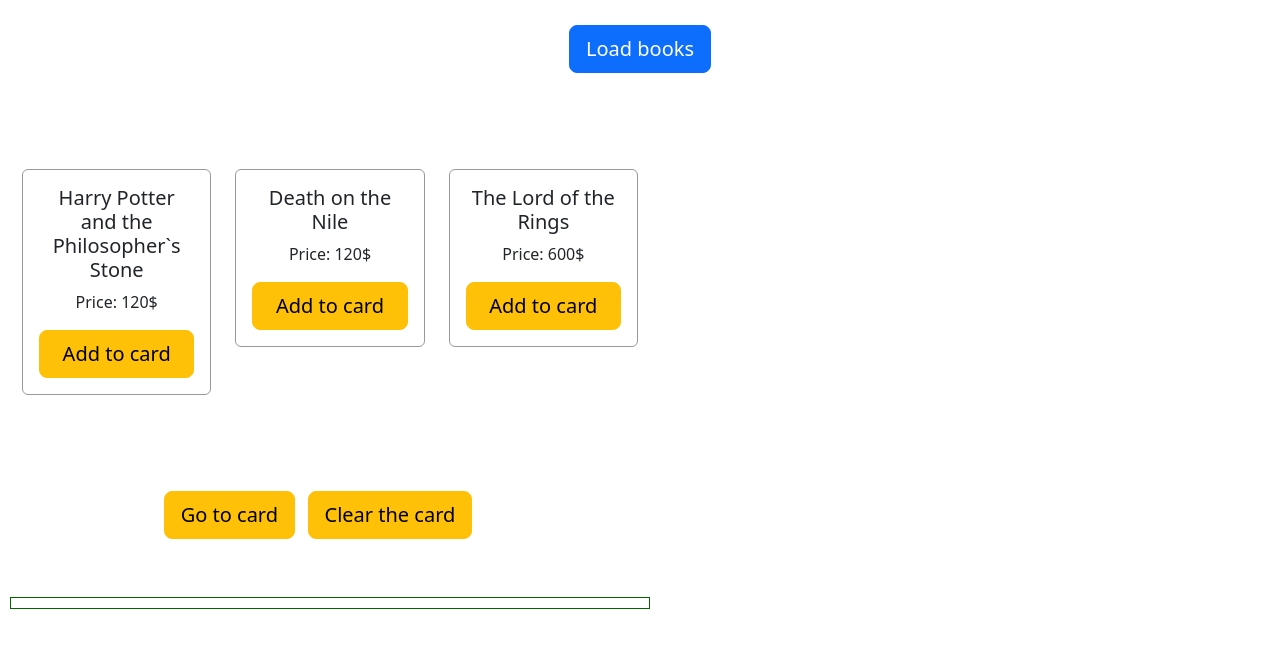
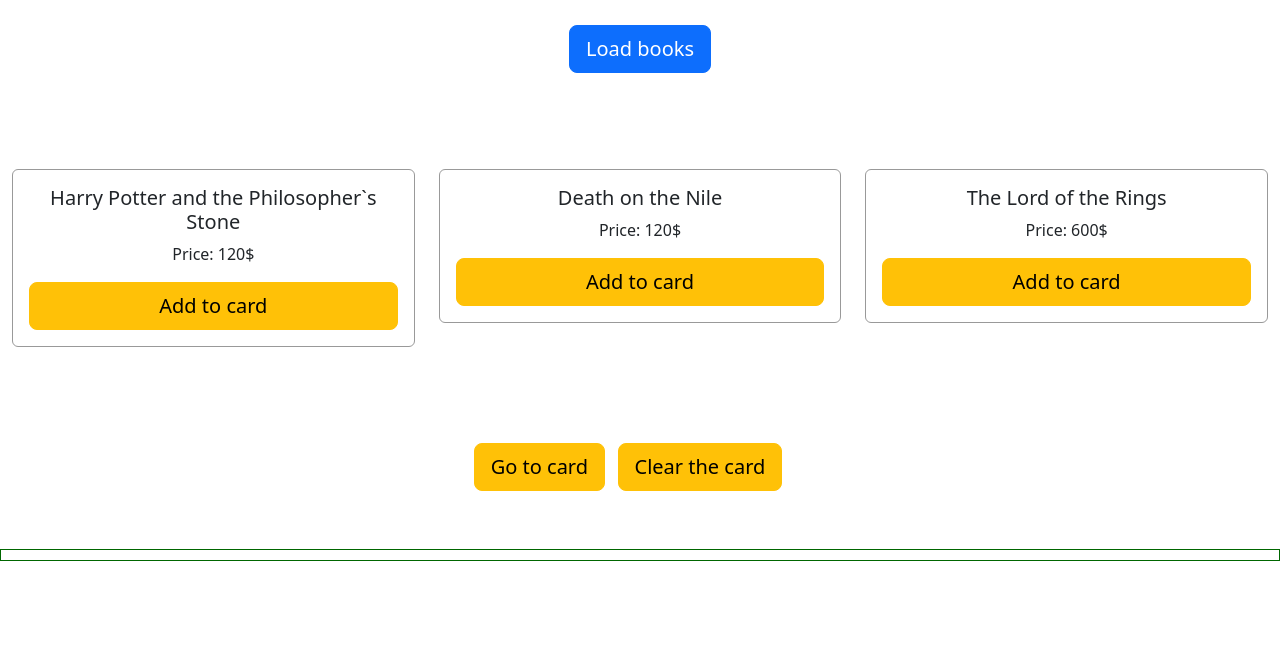
Before and after one commit to miwanoff/start-webpack-project-2024, a website built with webpack: page dist/index.html in a window 1280 px wide. Shown: the part 396-1044 px from the top of the page. After the commit the page ends 1005 px from the top, so only its background shows below. Built offline with nearby package versions, Linux system fonts and the light colour scheme.

Commit message:
Fix problem with css

```diff
--- a/src/css/basket.css
+++ b/src/css/basket.css
@@ -1,5 +1,5 @@
 #wrapper {
-  width: 50%;
+  /* width: 50%; */
   margin: 10px;
 }
 
--- a/src/js/modules/goods.js
+++ b/src/js/modules/goods.js
@@ -5,9 +5,7 @@
       str += `<div class="bookWrap col-sm-4 col-12">`;
       str += `<div class="card text-center my-5 p-3">`;
 
-
       str += `<div class="card-title"><h5>${books[i].title}</h5></div>`;
-
 
       str += `<div class="image card-body"><img src="${books[i].imageCover}" /></div>`;
       str += `<div class="card-text"><p>${books[i].author}</p></div>`;
@@ -27,4 +25,5 @@
   }
   //loadBooks();
   document.getElementById("load").addEventListener("click", loadBooks);
+  // window.addEventListener("load", loadBooks);
 }
```
Also changed, not shown: dist/index.html, 2 other files.
